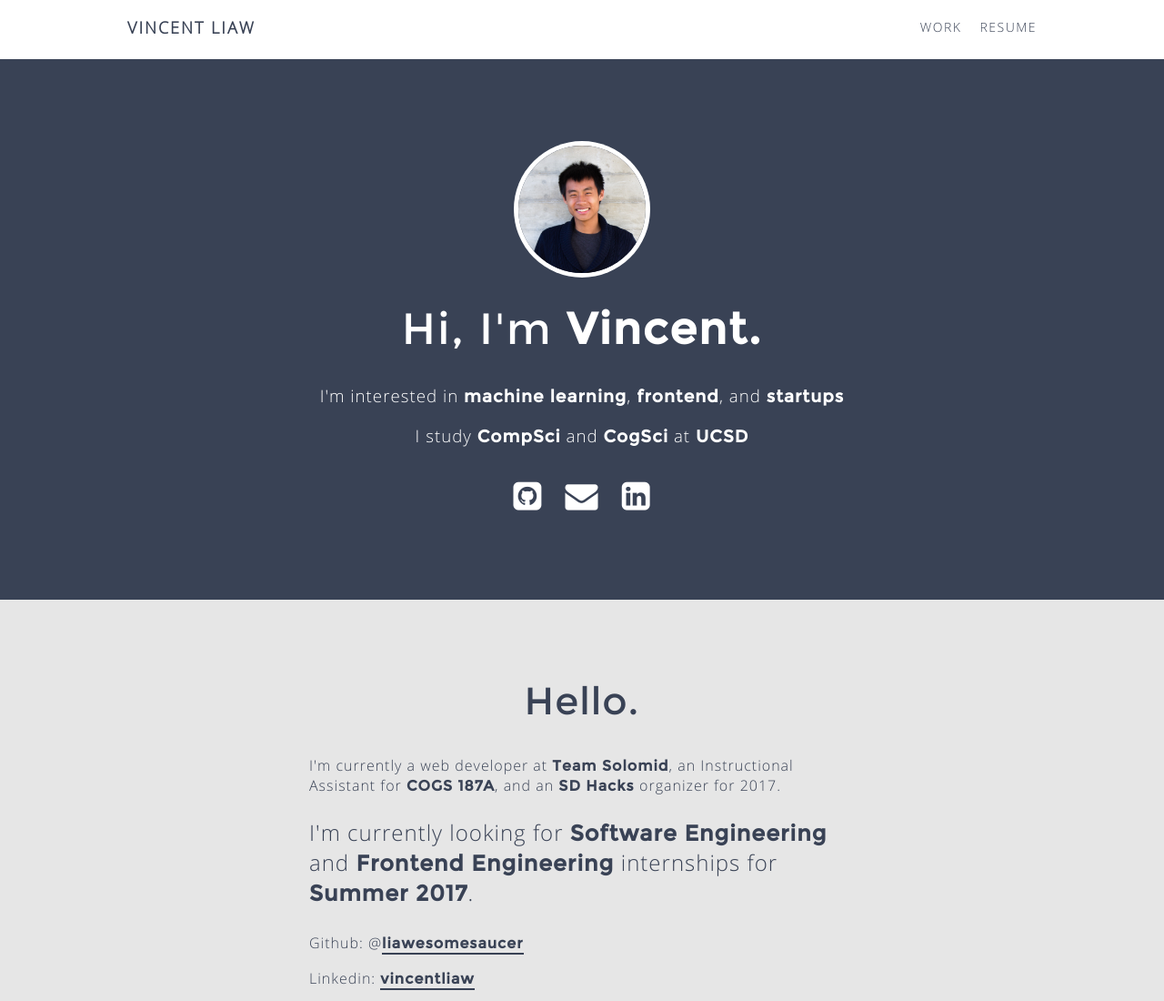
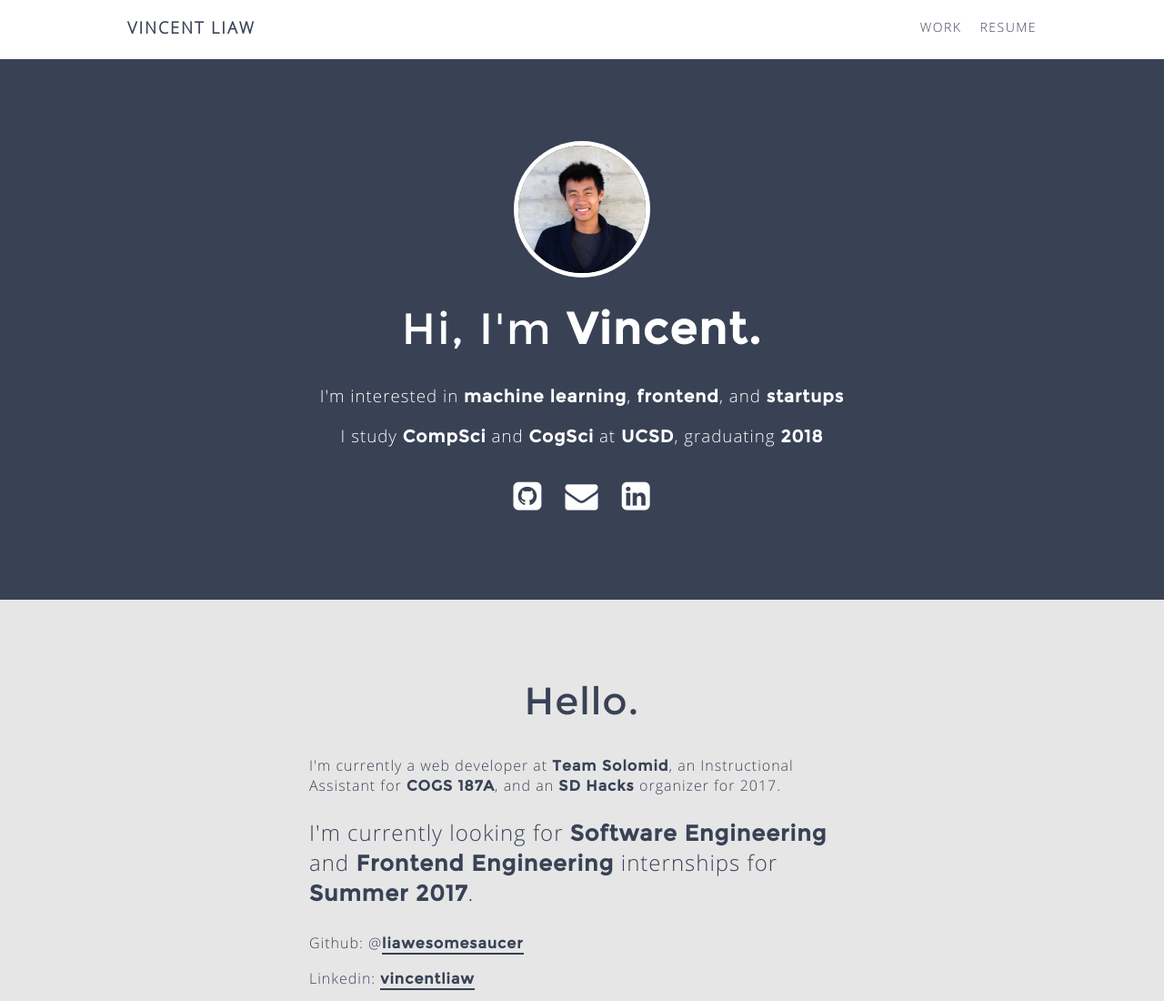
Before and after one commit to liawesomesaucer/portfolio-static, a plain HTML site: page index.html in a window 1280 px wide. Shown: the top 1100 px of the page at 91% size. Drawn offline with nearby package versions, Linux system fonts and the light colour scheme.

Commit message:
Updated grad year

```diff
--- a/index.html
+++ b/index.html
@@ -49,7 +49,7 @@
 				<h1>Hi, I'm <b>Vincent.</b></h1>
 				<h3>I'm interested in <strong>machine learning</strong>,
 					<strong>frontend</strong>, and <strong>startups</strong></h3>
-					<h3>I study <strong>CompSci</strong> and <strong>CogSci</strong> at <strong>UCSD</strong></h3>
+					<h3>I study <strong>CompSci</strong> and <strong>CogSci</strong> at <strong>UCSD</strong>, graduating <strong>2018</strong></h3>
 				</div>
 
 				<ul class="quick-links">
```
